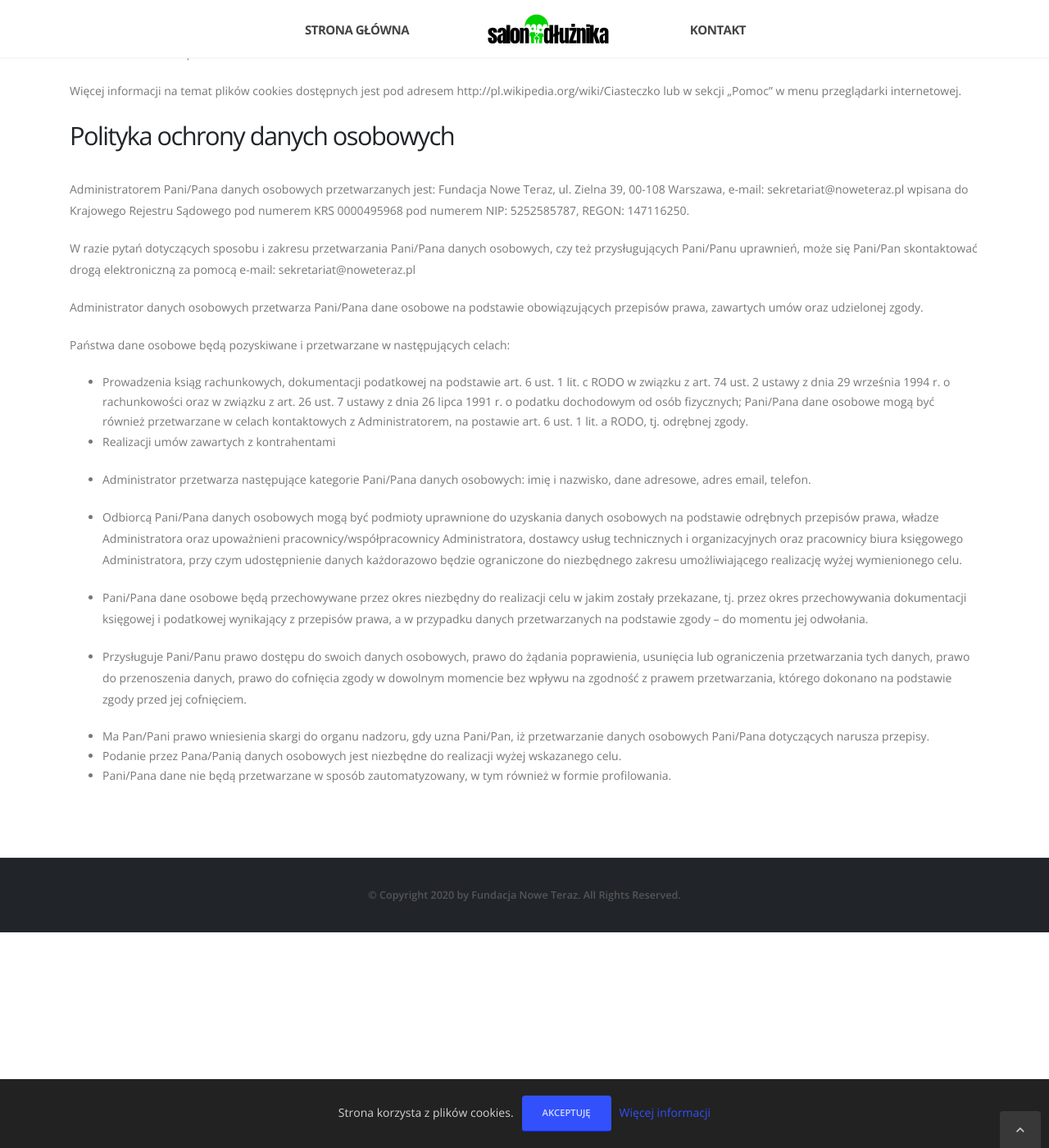
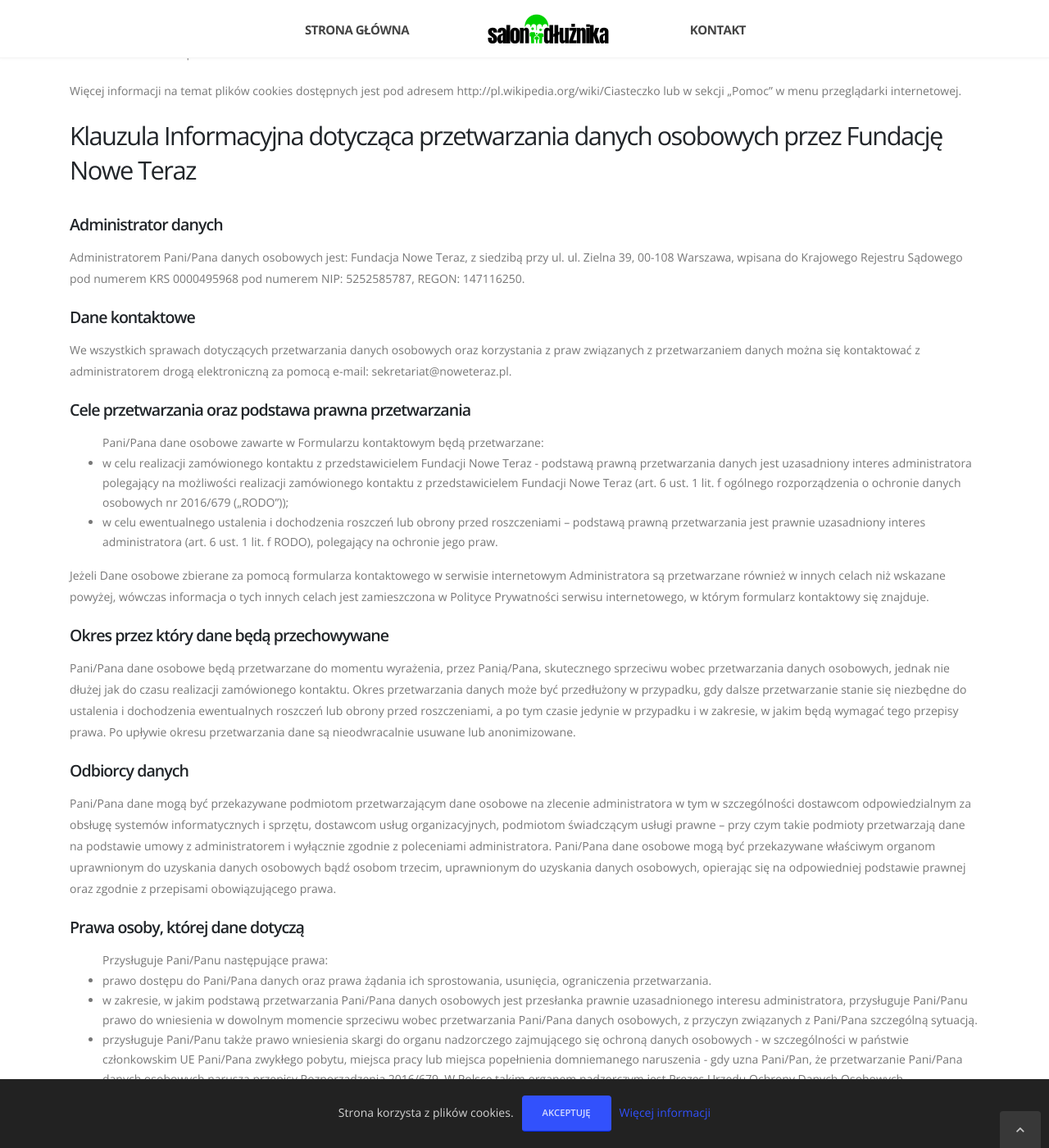
Before and after one commit to noweteraz/salondluznika-pl, a Jekyll site: the page built from _pages/privacy.html, in a window 1280 px wide and 1400 px high, scrolled down 1351 px. Shown: the whole window at 82% size. Built offline with Jekyll 4.4.1, drawn with Linux system fonts in a browser that asks for light colours; some of the changed text lies outside the part shown.

Commit message:
Update GDPR (RODO).

```diff
--- a/_pages/privacy.html
+++ b/_pages/privacy.html
@@ -49,37 +49,41 @@ lang: pl_PL
 
 <p>Więcej informacji na temat plików cookies dostępnych jest pod adresem http://pl.wikipedia.org/wiki/Ciasteczko lub w sekcji „Pomoc” w menu przeglądarki internetowej.</p>
 
-<h2>Polityka ochrony danych osobowych</h2>
+<h2 id="rodo">Klauzula Informacyjna dotycząca przetwarzania danych osobowych przez Fundację Nowe Teraz</h2>
 
-<p>Administratorem Pani/Pana danych osobowych przetwarzanych jest: Fundacja Nowe Teraz, ul. Zielna 39, 00-108 Warszawa, e-mail: sekretariat@noweteraz.pl wpisana do Krajowego Rejestru Sądowego pod numerem KRS 0000495968 pod numerem NIP: 5252585787, REGON: 147116250.</p>
+<h4>Administrator danych</h3>
+<p>Administratorem Pani/Pana danych osobowych jest: Fundacja Nowe Teraz, z siedzibą przy ul. ul. Zielna 39, 00-108 Warszawa, wpisana do Krajowego Rejestru Sądowego pod numerem KRS 0000495968 pod numerem NIP: 5252585787, REGON: 147116250.</p>
 
-<p>W razie pytań dotyczących sposobu i zakresu przetwarzania Pani/Pana danych osobowych, czy też  przysługujących Pani/Panu uprawnień, może się Pani/Pan skontaktować drogą elektroniczną za pomocą e-mail: sekretariat@noweteraz.pl</p>
+<h4>Dane kontaktowe</h3>
+<p>We wszystkich sprawach dotyczących przetwarzania danych osobowych oraz korzystania z praw związanych z przetwarzaniem danych można się kontaktować z administratorem drogą elektroniczną za pomocą e-mail: sekretariat@noweteraz.pl.</p>
 
-<p>Administrator danych osobowych przetwarza Pani/Pana dane osobowe na podstawie obowiązujących przepisów prawa, zawartych umów oraz udzielonej zgody.</p>
+<h4>Cele przetwarzania oraz podstawa prawna przetwarzania</h3>
+<ul>Pani/Pana dane osobowe zawarte w Formularzu kontaktowym będą przetwarzane:
+<li>w celu realizacji zamówionego kontaktu z przedstawicielem Fundacji Nowe Teraz - podstawą prawną przetwarzania danych jest uzasadniony interes administratora polegający na możliwości realizacji zamówionego kontaktu z przedstawicielem Fundacji Nowe Teraz (art. 6 ust. 1 lit. f ogólnego rozporządzenia o ochronie danych osobowych nr 2016/679 („RODO”));</li>
+<li>w celu ewentualnego ustalenia i dochodzenia roszczeń lub obrony przed roszczeniami – podstawą prawną przetwarzania jest prawnie uzasadniony interes administratora (art. 6 ust. 1 lit. f RODO), polegający na ochronie jego praw.</li>
+</ul>
+<p>Jeżeli Dane osobowe zbierane za pomocą formularza kontaktowego w serwisie internetowym Administratora są przetwarzane również w innych celach niż wskazane powyżej, wówczas informacja o tych innych celach jest zamieszczona w Polityce Prywatności serwisu internetowego, w którym formularz kontaktowy się znajduje.</p>
 
-<p>Państwa dane osobowe będą pozyskiwane i przetwarzane w następujących celach:</p>
+<h4>Okres przez który dane będą przechowywane</h3>
+<p>Pani/Pana dane osobowe będą przetwarzane do momentu wyrażenia, przez Panią/Pana, skutecznego sprzeciwu wobec przetwarzania danych osobowych, jednak nie dłużej jak do czasu realizacji zamówionego kontaktu. Okres przetwarzania danych może być przedłużony w przypadku, gdy dalsze przetwarzanie stanie się niezbędne do ustalenia i dochodzenia ewentualnych roszczeń lub obrony przed roszczeniami, a po tym czasie jedynie w przypadku i w zakresie, w jakim będą wymagać tego przepisy prawa. Po upływie okresu przetwarzania dane są nieodwracalnie usuwane lub anonimizowane.</p>
 
-<ul>
-<li>Prowadzenia ksiąg rachunkowych, dokumentacji podatkowej na podstawie art. 6 ust. 1 lit. c RODO w związku z art. 74 ust. 2 ustawy z dnia 29 września 1994 r. o rachunkowości oraz w związku z art. 26 ust. 7 ustawy z dnia 26 lipca 1991 r. o podatku dochodowym od osób fizycznych; Pani/Pana dane osobowe mogą być również przetwarzane w celach kontaktowych z Administratorem, na postawie art. 6 ust. 1 lit. a RODO, tj. odrębnej zgody.</li>
-<li>
-<p>Realizacji umów zawartych z kontrahentami</p>
-</li>
-<li>
-<p>Administrator przetwarza następujące kategorie Pani/Pana danych osobowych: imię i nazwisko, dane adresowe, adres email, telefon.</p>
-</li>
-<li>
-<p>Odbiorcą Pani/Pana danych osobowych mogą być podmioty uprawnione do uzyskania danych osobowych na podstawie odrębnych przepisów prawa, władze Administratora oraz upoważnieni pracownicy/współpracownicy Administratora, dostawcy usług technicznych i organizacyjnych oraz pracownicy biura księgowego Administratora, przy czym udostępnienie danych każdorazowo będzie ograniczone do niezbędnego zakresu umożliwiającego realizację wyżej wymienionego celu.</p>
-</li>
-<li>
-<p>Pani/Pana dane osobowe będą przechowywane przez okres niezbędny do realizacji celu w jakim zostały przekazane, tj. przez okres przechowywania dokumentacji księgowej i podatkowej wynikający z przepisów prawa, a w przypadku danych przetwarzanych na podstawie zgody – do momentu jej odwołania.</p>
-</li>
-<li>
-<p>Przysługuje Pani/Panu prawo dostępu do swoich danych osobowych, prawo do żądania poprawienia, usunięcia lub ograniczenia przetwarzania tych danych, prawo do przenoszenia danych, prawo do cofnięcia zgody w dowolnym momencie bez wpływu na zgodność z prawem przetwarzania, którego dokonano na podstawie zgody przed jej cofnięciem.</p>
-</li>
-<li>Ma Pan/Pani prawo wniesienia skargi do organu nadzoru, gdy uzna Pani/Pan, iż przetwarzanie danych osobowych Pani/Pana dotyczących narusza przepisy.</li>
-<li>Podanie przez Pana/Panią danych osobowych jest niezbędne do realizacji wyżej wskazanego celu.</li>
-<li>Pani/Pana dane nie będą przetwarzane w sposób zautomatyzowany, w tym również w formie profilowania.</li>
+<h4>Odbiorcy danych</h3>
+<p>Pani/Pana dane mogą być przekazywane podmiotom przetwarzającym dane osobowe na zlecenie administratora w tym w szczególności dostawcom odpowiedzialnym za obsługę systemów informatycznych i sprzętu, dostawcom usług organizacyjnych, podmiotom świadczącym usługi prawne – przy czym takie podmioty przetwarzają dane na podstawie umowy z administratorem i wyłącznie zgodnie z poleceniami administratora.
+Pani/Pana dane osobowe mogą być przekazywane właściwym organom uprawnionym do uzyskania danych osobowych bądź osobom trzecim, uprawnionym do uzyskania danych osobowych, opierając się na odpowiedniej podstawie prawnej oraz zgodnie z przepisami obowiązującego prawa.</p>
+
+<h4>Prawa osoby, której dane dotyczą</h3>
+<ul>Przysługuje Pani/Panu następujące prawa:
+<li>prawo dostępu do Pani/Pana danych oraz prawa żądania ich sprostowania, usunięcia, ograniczenia przetwarzania.</li>
+<li>w zakresie, w jakim podstawą przetwarzania Pani/Pana danych osobowych jest przesłanka prawnie uzasadnionego interesu administratora, przysługuje Pani/Panu prawo do wniesienia w dowolnym momencie sprzeciwu wobec przetwarzania Pani/Pana danych osobowych, z przyczyn związanych z Pani/Pana szczególną sytuacją.<l/i>
+<li>przysługuje Pani/Panu także prawo wniesienia skargi do organu nadzorczego zajmującego się ochroną danych osobowych - w szczególności w państwie członkowskim UE Pani/Pana zwykłego pobytu, miejsca pracy lub miejsca popełnienia domniemanego naruszenia - gdy uzna Pani/Pan, że przetwarzanie Pani/Pana danych osobowych narusza przepisy Rozporządzenia 2016/679. W Polsce takim organem nadzorczym jest Prezes Urzędu Ochrony Danych Osobowych.</li>
 </ul>
+<p>W celu realizacji powyższych praw należy skontaktować się z administratorem danych. Można to zrobić np. przesyłając stosowny wniosek na adres siedziby administratora lub mailowo na adres sekretariat@noweteraz.pl.
+</p>
+
+<h4>Informacja o dobrowolności podania danych</h3>
+<p>Skierowanie zgłoszenia za pośrednictwem formularza kontaktowego wymaga podania danych osobowych niezbędnych do nawiązania z Panią/Panem kontaktu i udzielenia odpowiedzi w związku z wpłyniętym zgłoszeniem. Podanie danych oznaczonych jako obowiązkowe jest konieczne w celu przyjęcia i obsługi zgłoszenia, a ich niepodanie wiązać się będzie z brakiem możliwości jego obsługi. Podanie pozostałych danych jest dobrowolne.</p>
+<p>Omawiając sposób realizacji obowiązku informacyjnego, warto zwrócić uwagę na stanowisko Grupy Roboczej art. 29. Wskazuje ono, że wszelkie informacje, które zostały przekazane osobie (np. w e-mailu lub formularzu do pozyskiwania danych), powinny być dla niej dostępne niezależnie w innym miejscu lub w ramach innego dokumentu. A zatem w Polityce Prywatności, tak jak wspominałam w rozmowie telefonicznej warto będzie uwzględnić wszelkie kanały i opisać zasady przetwarzania danych. W razie, gdyby cel przetwarzania, czy też zakres danych uległ zmianie, to wszelkie informacje będą uwzględnione w Polityce Prywatności, do której użytkownik - poza Klauzulą Informacyjną - będzie odwoływany. Należy jednak pamiętać, że Polityka Prywatności powinna być łatwo dostępna, na wypadek, gdyby użytkownik chciał ponownie zapoznać się z zasadami wg jakich są przetwarzane jego dane osobowe.</p>
+
 
 </div>
 </div>
```
Also changed, not shown: _pages/contact.html (+9 -3 lines).
